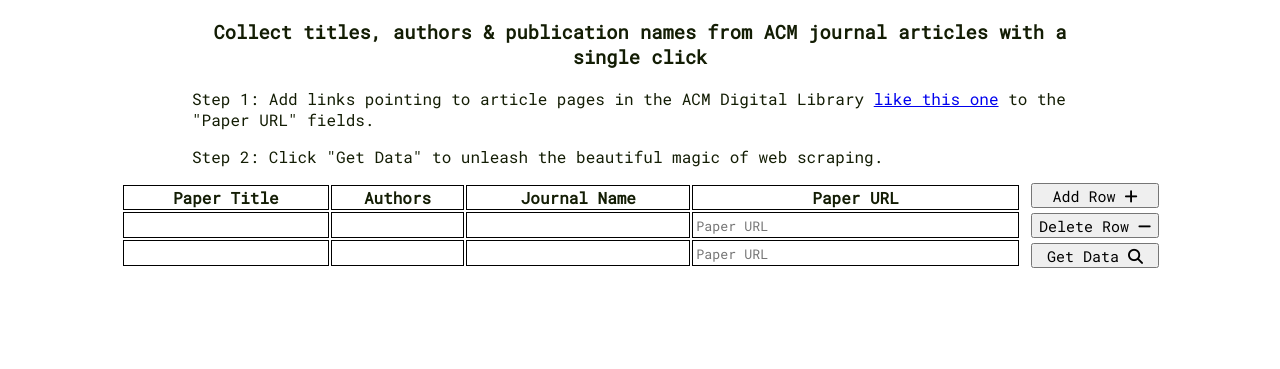
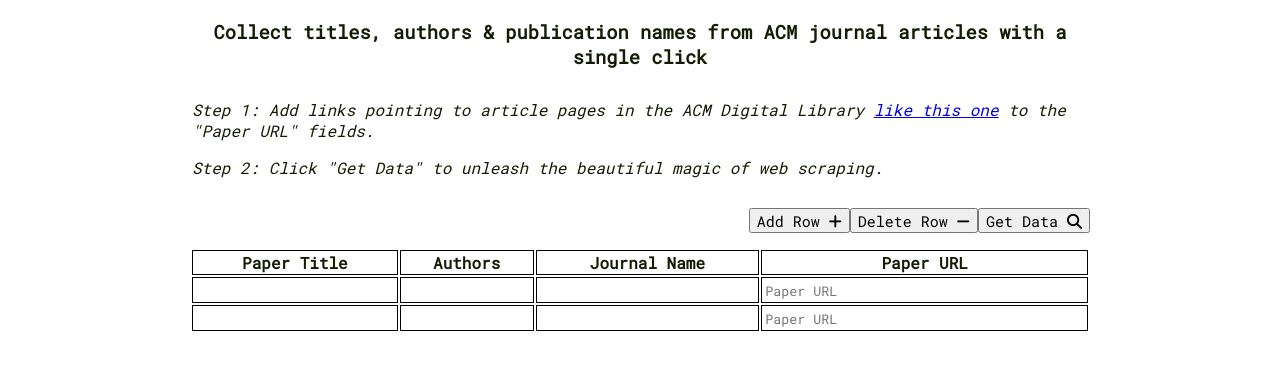
Before and after one commit to sean-p-ryan/paper-scraper-2.0, a website: page public/index.html in a window 1280 px wide. Shown: the part 67-436 px from the top of the page. Drawn offline with Linux system fonts and the light colour scheme.

Commit message:
cleaned up description

```diff
--- a/public/index.html
+++ b/public/index.html
@@ -16,13 +16,20 @@
 <body>
     <div class="main-container">
         <h1>ACM Digital Library Paper Scraper</h1>
-        <div class="description">
+        <div class="title-and-description">
             <h3>Collect titles, authors & publication names from ACM journal articles with a single click</h3>
-            <p>Step 1: Add links pointing to article pages in the ACM Digital Library <a href="https://dl.acm.org/citation.cfm?doid=3360012.3342282">like this one</a> to the "Paper URL" fields.</p>
-            <p>Step 2: Click "Get Data" to unleash the beautiful magic of web scraping.</p>
+            <div class="instructions">
+                <p>Step 1: Add links pointing to article pages in the ACM Digital Library <a href="https://dl.acm.org/citation.cfm?doid=3360012.3342282">like this one</a> to the "Paper URL" fields.</p>
+                <p>Step 2: Click "Get Data" to unleash the beautiful magic of web scraping.</p>
+            </div>
         </div>
         <div class="table-container">
             <div>
+                <div class="buttons">
+                    <button class="add-row-button">Add Row <i class="fas fa-plus"></i></button>
+                    <button class="delete-row-button">Delete Row <i class="fas fa-minus"></i></button>
+                    <button class="submit-button">Get Data <i class="fas fa-search"></i></button>
+                </div>
                 <table class="papers-table">
                     <thead class="table-head">
                         <tr>
@@ -50,11 +57,6 @@
                     </tr>
                 </table>
             </div>
-            <div class="buttons">
-                <button class="add-row-button">Add Row <i class="fas fa-plus"></i></button>
-                <button class="delete-row-button">Delete Row <i class="fas fa-minus"></i></button>
-                <button class="submit-button">Get Data <i class="fas fa-search"></i></button>
-            </div>
         </div>
     </div>
 
--- a/public/main.css
+++ b/public/main.css
@@ -20,9 +20,14 @@
     font-size: 15px;
 }
 
-.description {
+.title-and-description {
     width: 70%;
-    margin: 0 auto;
+    margin: 20px auto;
+}
+
+.instructions {
+    margin-top: 30px;
+    font-style: italic;
 }
 
 th {
@@ -58,7 +63,8 @@
 
 .buttons {
     display: flex;
-    flex-direction: column;
+    flex-direction: row;
+    justify-content: flex-end;
     border-radius: 20px;
-    margin-left: 10px;
+    margin: 10px 0 10px 0;
 }
```
